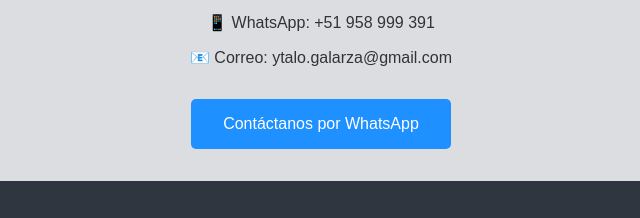
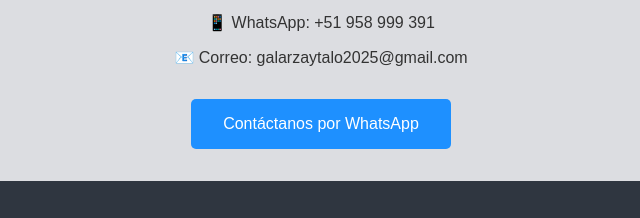
Before and after one commit to ytalo07-hub/SOLUCIONES-INFORMATICAS, a plain HTML site: page index.html in a window 1280 px wide. Shown: the part 1370-1588 px from the top of the page, 319-959 px from the left. Drawn offline with Linux system fonts and the light colour scheme.

Commit message:
Update index.html

```diff
--- a/index.html
+++ b/index.html
@@ -115,7 +115,7 @@
   <h2>Contacto</h2>
   <p>Solicite su presupuesto sin compromiso</p>
   <p>📱 WhatsApp: +51 958 999 391</p>
-  <p>📧 Correo: ytalo.galarza@gmail.com</p>
+  <p>📧 Correo: galarzaytalo2025@gmail.com</p>
   <a class="btn" href="https://wa.me/51987654321" target="_blank">Contáctanos por WhatsApp</a>
 </section>
 
```
